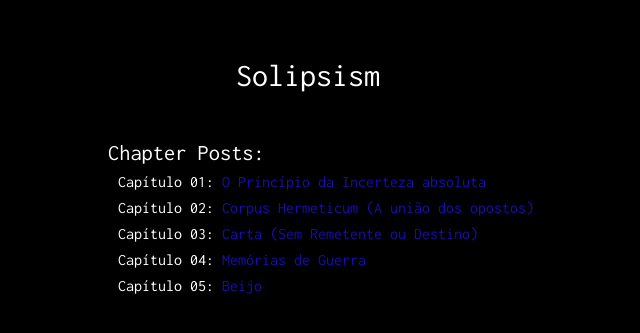
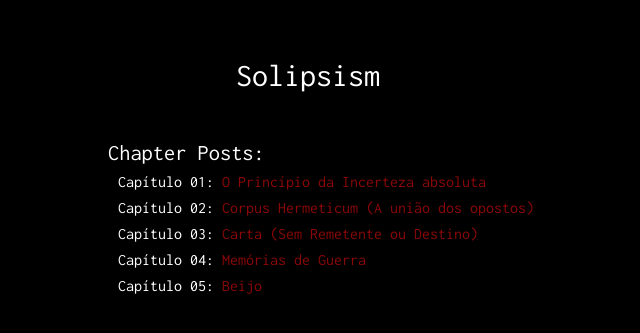
Before and after one commit to sorathpanzer/sorathpanzer.github.io, a Jekyll site: the page built from index.html, in a window 1280 px wide. Shown: the top 333 px of the page, without its empty margins (232-872 px from the left). Built offline with Jekyll 4.4.1, drawn with Linux system fonts in a browser that asks for light colours.

Commit message:
Update main.scss

```diff
--- a/assets/css/main.scss
+++ b/assets/css/main.scss
@@ -21,7 +21,7 @@ p {
     line-height: 150%;
 }
 a {
-  color: $color-link;
+  color: #8A0808;
   text-decoration: none;
   &:visited {
     color: $color-link;
```
